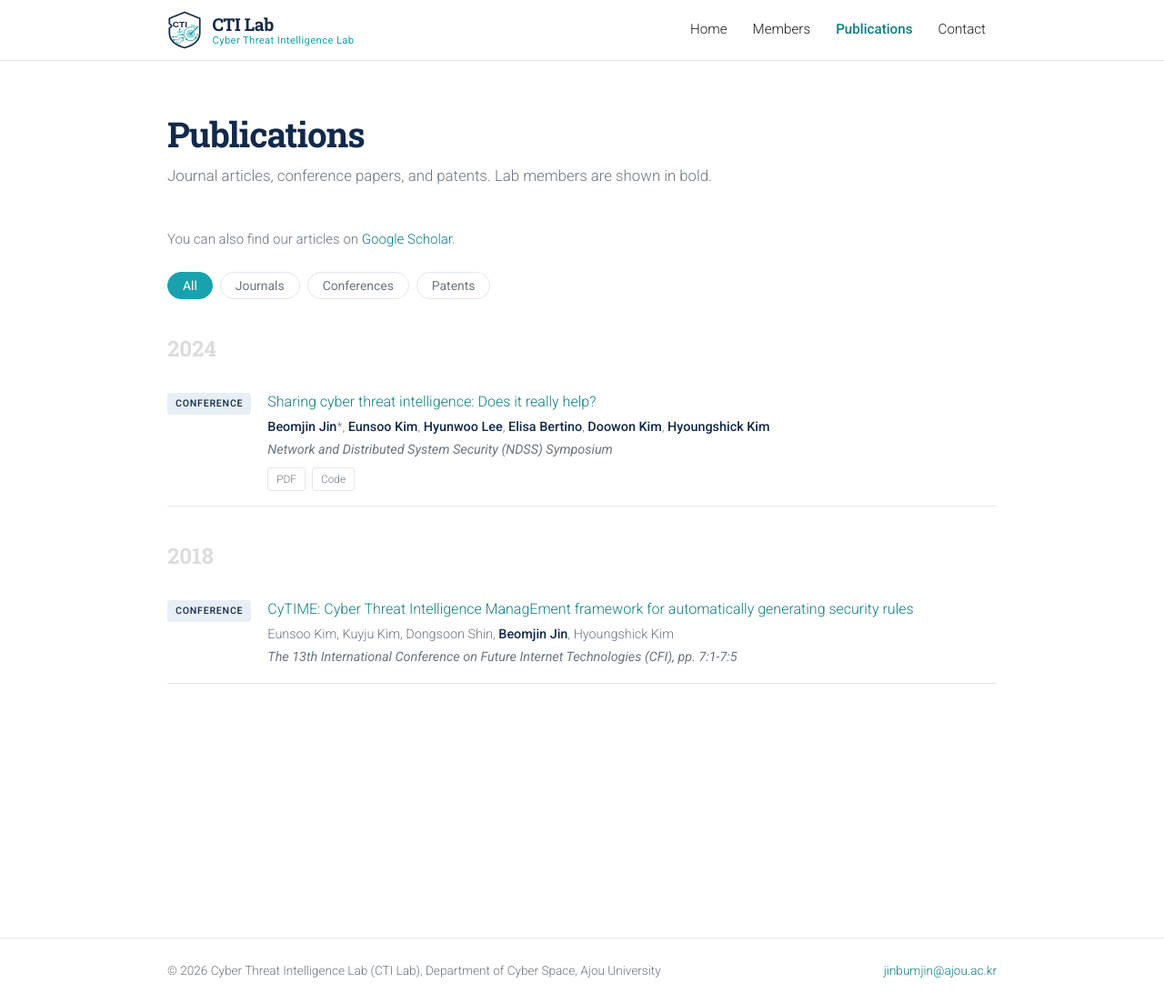
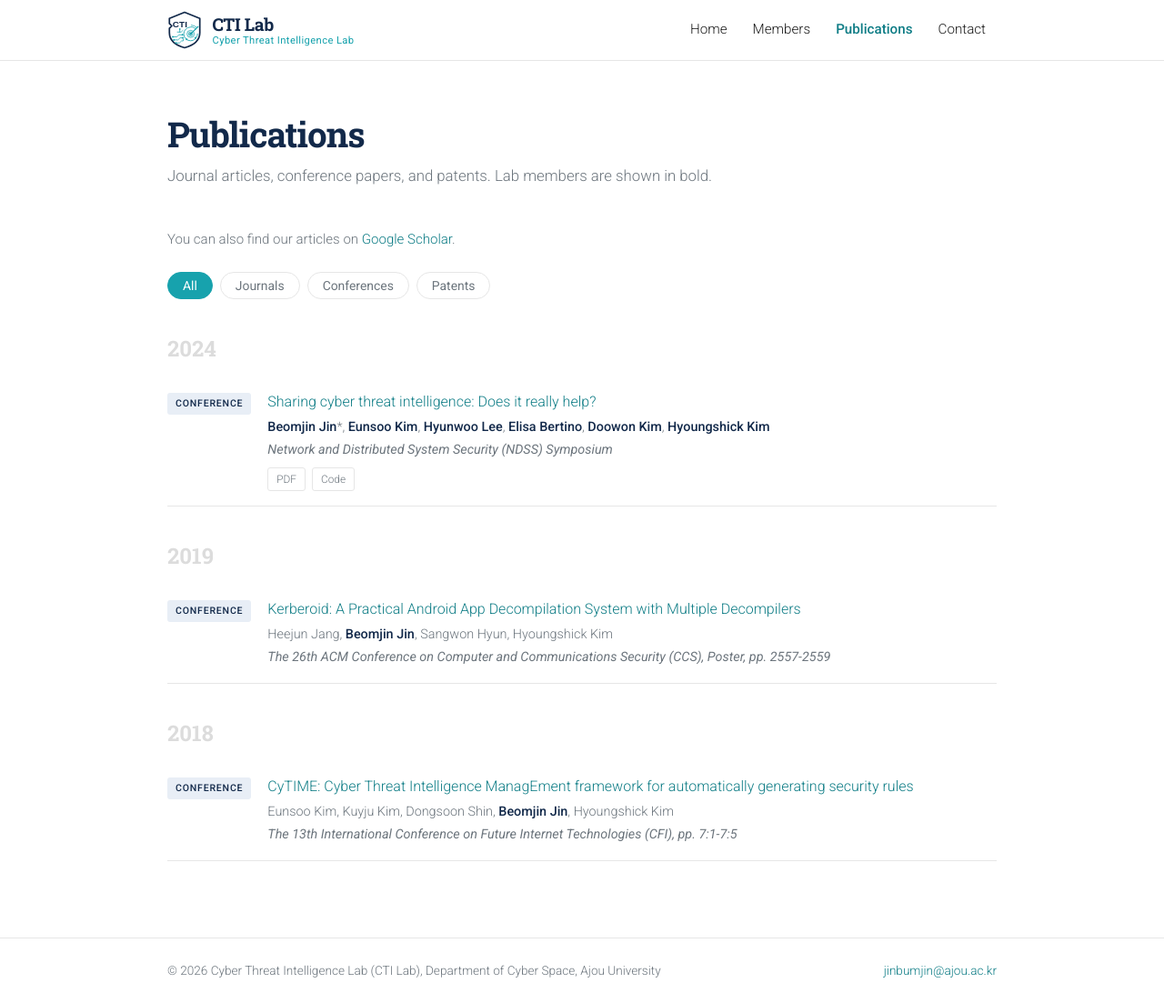
Before and after one commit to BJJINE/BJJINE.github.io, a Jekyll site: the page built from _pages/publications.html, in a window 1280 px wide and 1103 px high. Shown: the whole window at 91% size. Built offline with Jekyll 4.4.1, drawn with Linux system fonts in a browser that asks for light colours; some of the changed lines change nothing that is shown.

Commit message:
Update 2019-11-11-kerberoid.md

```diff
--- a/_publications/2019-11-11-kerberoid.md
+++ b/_publications/2019-11-11-kerberoid.md
@@ -1,4 +1,3 @@
-# _publications/2019-11-11-kerberoid.md
 ---
 title: "Kerberoid: A Practical Android App Decompilation System with Multiple Decompilers"
 collection: publications
```
